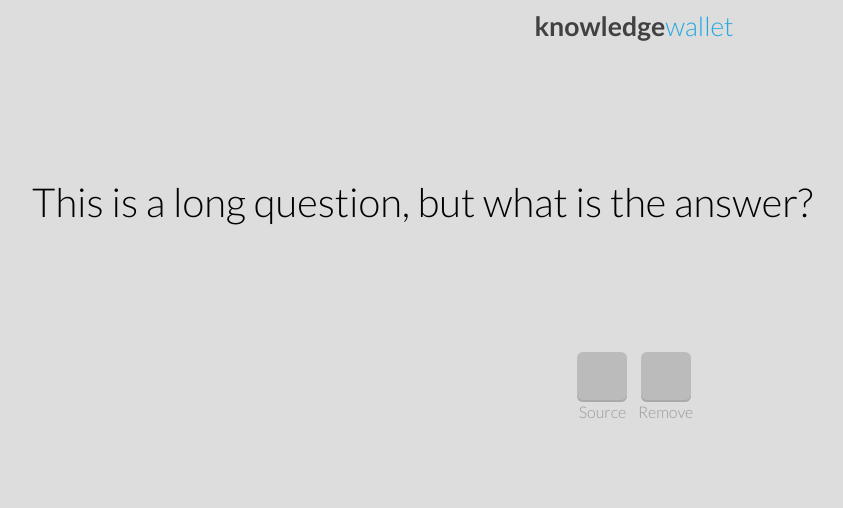
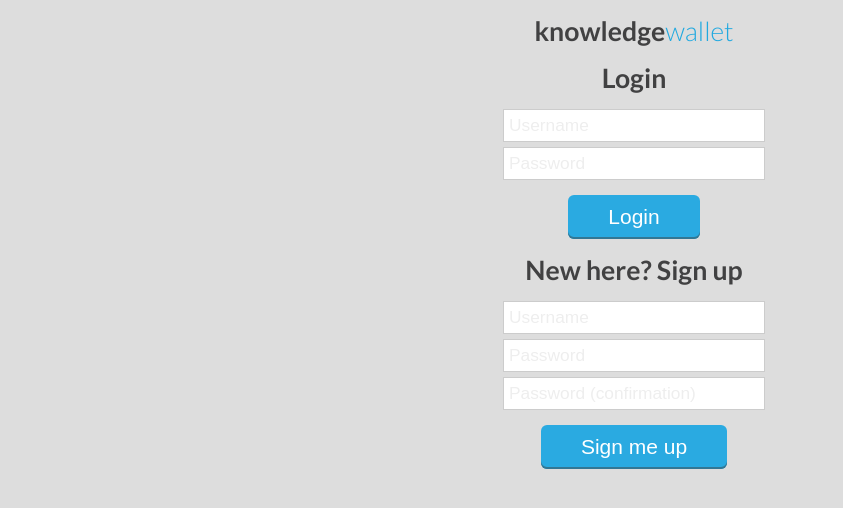
Before and after one commit to owencm/knowledgeboxwebmobile, a plain HTML site: page index.html in a window 1280 px wide. Shown: the whole page, without its empty margins (6-849 px from the left). Drawn offline with Linux system fonts and the light colour scheme; no server answers.

Commit message:
Login Form

```diff
--- a/index.html
+++ b/index.html
@@ -13,12 +13,29 @@
       <h1>knowledge<span id="light">wallet</span></h1>
     </header>
 
-    <div id='qa'><div id='qaInner'>This is a long question, but what is the answer?</div></div>
+    <div id='loggedInUserContainer'>
+      <div id='qa'><div id='qaInner'>This is a long question, but what is the answer?</div></div>
 
-    <div id='buttonContainer'>
+      <div id='buttonContainer'>
 
+      </div>
     </div>
+    <div id='registrationContainer'>
+      <h1>Login</h1>
+      <form action='/login/' id='loginForm'>
+        <input type='text' name='username' placeholder="Username" class="loginTextBox" />
+        <input type='password' name='password' placeholder="Password" class="loginTextBox" />
+        <input type='submit' value='Login' class='qaButton'>
+      </form>
 
+      <h1>New here? Sign up</h1>
+      <form action='/register/' id='registerForm'>
+        <input type='text' name='username' placeholder="Username" class="loginTextBox" />
+        <input type='password' name='password'  placeholder="Password" class="loginTextBox" />
+        <input type='password2' name='password'  placeholder="Password (confirmation)" class="loginTextBox"/>
+        <input type='submit' value='Sign me up' class='qaButton'>
+      </form>
+    </div>
 
     <footer>
       <div id='actionContainer'>
--- a/style.css
+++ b/style.css
@@ -105,3 +105,38 @@ footer {
 .actionText {
 	color: #999;
 }
+
+.loginTextBox {
+	display:block;
+	margin: 0 auto 5px auto;
+	width: 250px;
+	/*height: 10px;*/
+	font-size: 13pt;
+	border: 1px solid #ccc;
+	padding: 5px;
+}::-webkit-input-placeholder {
+	color: #eee;
+	font-weight: 200;
+}
+
+.qaButton {
+	cursor: pointer;
+	margin: 15px auto;
+	display: block;
+	border: 0px;
+	box-shadow:inset 0px -2px 0px 0px #327794;
+	background-color:#2aaae1;
+	border-radius:6px;
+	color:#ffffff;
+	font-family:arial;
+	font-size:21px;
+	font-weight:normal;
+	padding:10px 40px;
+	text-decoration:none;
+}
+
+h1 {
+	text-align: center;
+	margin: 15px auto;
+	color: #414142;
+}
--- a/ui.js
+++ b/ui.js
@@ -60,7 +60,32 @@ var ui = {
 			}
 		});
 
+	},
+
+	switchToNormal: function() {
+		document.getElementById('registrationContainer').style.display = "none";
+		document.getElementById('loggedInUserContainer').style.display = "block";
+		document.getElementById('actionContainer').style.display = "block";
+
+	},
+
+	switchToLogin: function() {
+		document.getElementById('registrationContainer').style.display = "block";
+		document.getElementById('loggedInUserContainer').style.display = "none";
+		document.getElementById('actionContainer').style.display = "none";
+	},
+};
+
+window.addEventListener('load', function () {
+	//check here
+	if (user.isLoggedIn()){
+		ui.switchToNormal();
+		ui.newQuestion();
 	}
-}
+	else
+	{
+		//register
+		ui.switchToLogin();
+	}
 
-ui.newQuestion()
+});
```
